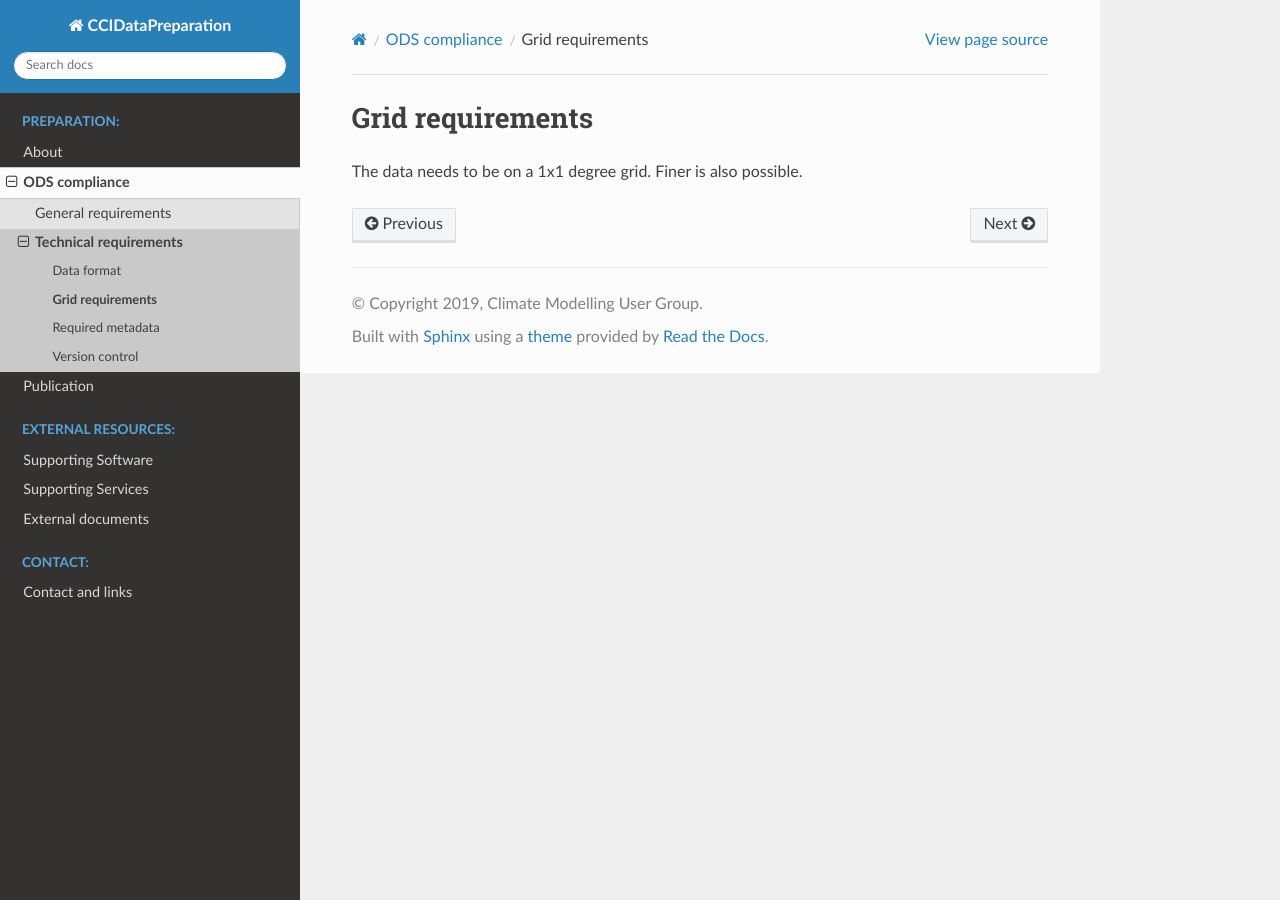
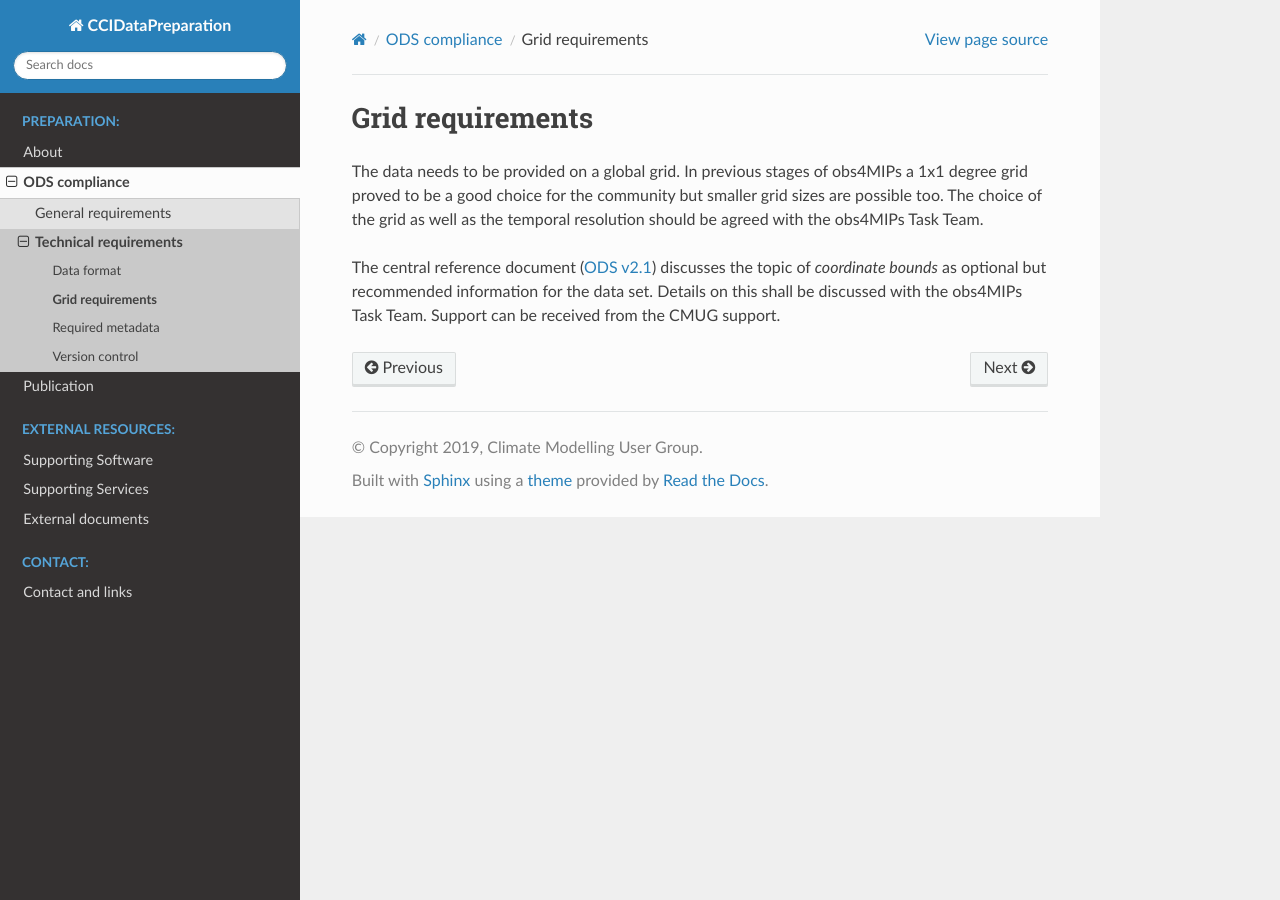
Before and after one commit to bjoernbroetz/ccidatapreparation, a Sphinx documentation site: the page built from docs/source/ods_compliance/technical/grid.rst, in a window 1280 px wide. Built offline with Sphinx 7.4.7 and the Read the Docs theme 2.0.0, drawn with Linux system fonts in a browser that asks for light colours.

Commit message:
Enhancement to text of grid requirements.

```diff
--- a/docs/source/ods_compliance/technical/grid.rst
+++ b/docs/source/ods_compliance/technical/grid.rst
@@ -1,4 +1,6 @@
 Grid requirements
 =================
 
-The data needs to be on a 1x1 degree grid. Finer is also possible.
+The data needs to be provided on a global grid. In previous stages of obs4MIPs a 1x1 degree grid proved to be a good choice for the community but smaller grid sizes are possible too. The choice of the grid as well as the temporal resolution should be agreed with the obs4MIPs Task Team.
+
+The central reference document (`ODS v2.1 <https://esgf-node.llnl.gov/projects/obs4mips/DataSpecifications>`_) discusses the topic of *coordinate bounds* as optional but recommended information for the data set. Details on this shall be discussed with the obs4MIPs Task Team. Support can be received from the CMUG support.
```
